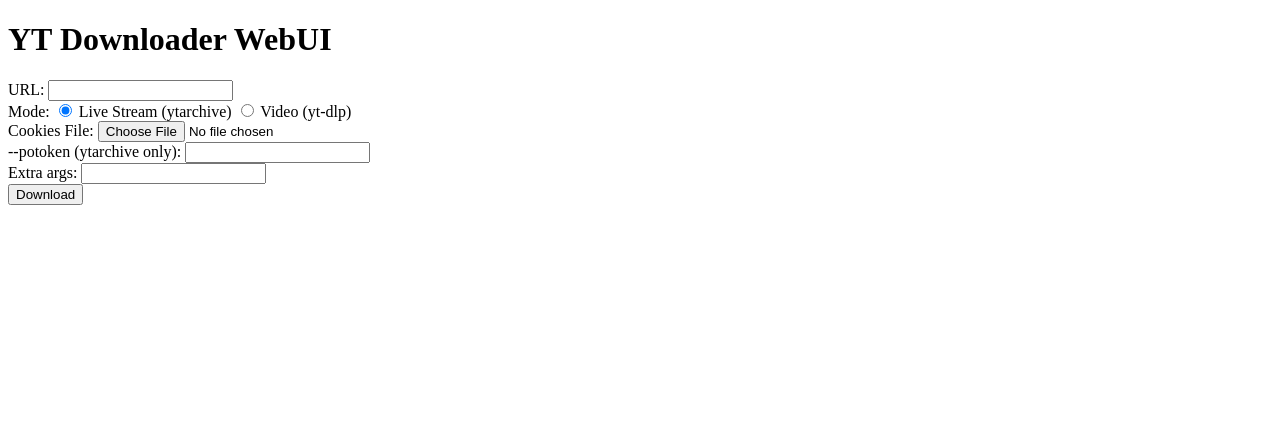
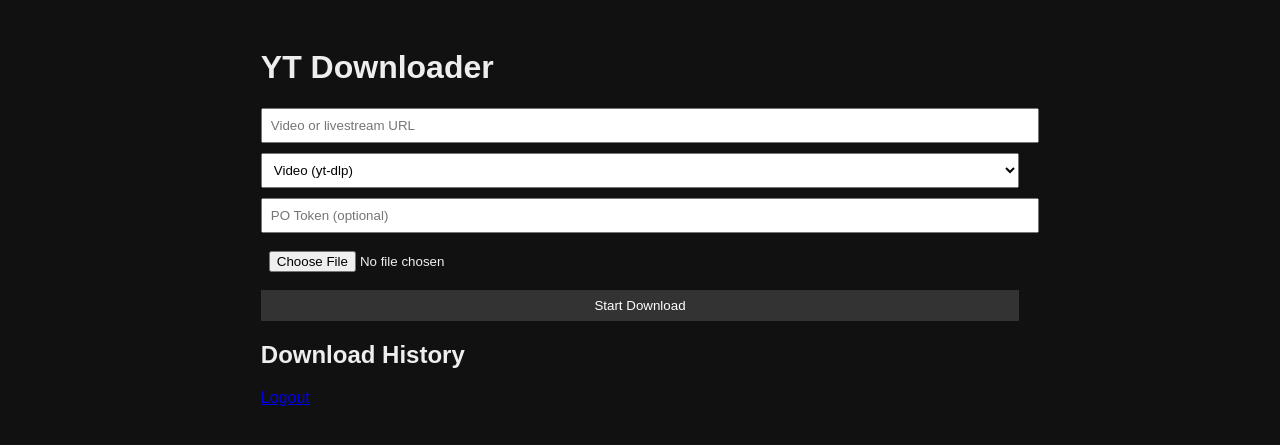
Before and after one commit to Anndres47/yt-tool-webui, a Python web app: template templates/index.html in a window 1280 px wide. Shown: the top 445 px of the page. Run offline with Jinja, Linux system fonts and the light colour scheme; the template is opened without the code that fills it, so the values that code supplies are empty.

Commit message:
feat: early development - improved structure (v2)

```diff
--- a/requirements.txt
+++ /dev/null
@@ -1,3 +0,0 @@
-fastapi
-uvicorn
-jinja2
--- /dev/null
+++ b/static/style.css
@@ -0,0 +1,21 @@
+body {
+  background: #111;
+  color: #eee;
+  font-family: sans-serif;
+}
+.container {
+  width: 60%;
+  margin: auto;
+  padding: 20px;
+}
+input, select, button {
+  display: block;
+  margin: 10px 0;
+  padding: 8px;
+  width: 100%;
+}
+button {
+  background: #333;
+  color: white;
+  border: none;
+}
--- a/templates/index.html
+++ b/templates/index.html
@@ -1,23 +1,30 @@
 <!DOCTYPE html>
 <html>
 <head>
-    <title>YT Downloader</title>
+  <title>YT Downloader</title>
+  <link rel="stylesheet" href="{{ url_for('static', filename='style.css') }}">
 </head>
 <body>
-    <h1>YT Downloader WebUI</h1>
-    <form action="/download" method="post" enctype="multipart/form-data">
-        <label>URL: <input type="text" name="url" required></label><br>
-        <label>Mode:</label>
-        <input type="radio" id="ytarchive" name="mode" value="ytarchive" checked>
-        <label for="ytarchive">Live Stream (ytarchive)</label>
-        <input type="radio" id="ytdlp" name="mode" value="yt-dlp">
-        <label for="ytdlp">Video (yt-dlp)</label><br>
+  <div class="container">
+    <h1>YT Downloader</h1>
+    <form action="/start" method="POST" enctype="multipart/form-data">
+      <input type="text" name="url" placeholder="Video or livestream URL" required>
+      <select name="mode">
+        <option value="ytdlp">Video (yt-dlp)</option>
+        <option value="ytarchive">Livestream (ytarchive)</option>
+      </select>
+      <input type="text" name="potoken" placeholder="PO Token (optional)">
+      <input type="file" name="cookies" accept=".txt">
+      <button type="submit">Start Download</button>
+    </form>
 
-        <label>Cookies File: <input type="file" name="cookies"></label><br>
-        <label>--potoken (ytarchive only): <input type="text" name="potoken"></label><br>
-        <label>Extra args: <input type="text" name="extra_args"></label><br>
-
-        <button type="submit">Download</button>
-    </form>
+    <h2>Download History</h2>
+    <ul>
+      {% for item in history %}
+        <li>{{ item.datetime }} | {{ item.mode }} | {{ item.url }}</li>
+      {% endfor %}
+    </ul>
+    <a href="/logout">Logout</a>
+  </div>
 </body>
 </html>
```
Also changed, not shown: __init__.py (added, +19 -0 lines), app/main.py (deleted, +0 -45 lines), auth.py (added, +8 -0 lines), templates/login.html (added, +26 -0 lines), views.py (added, +77 -0 lines).
